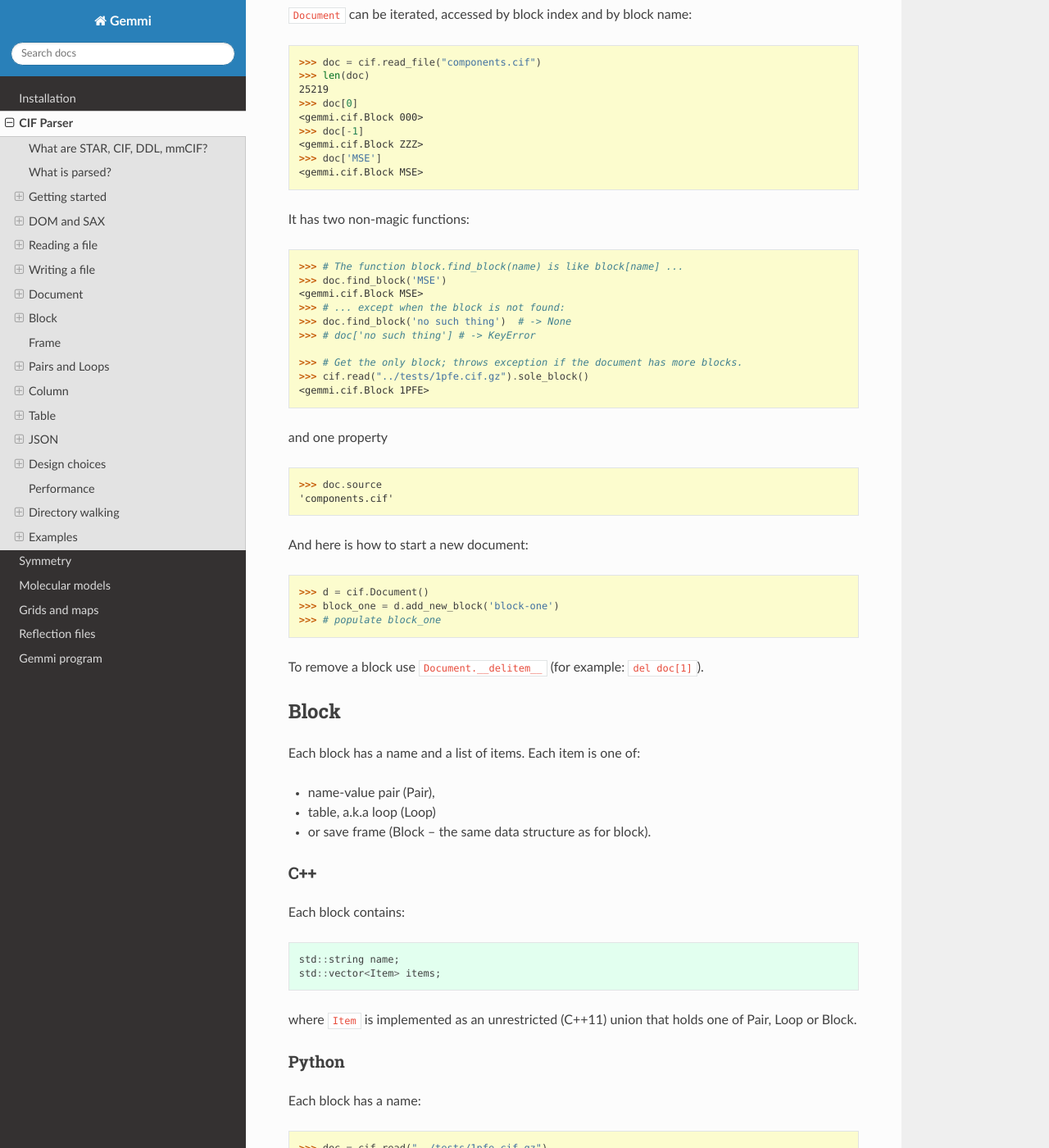
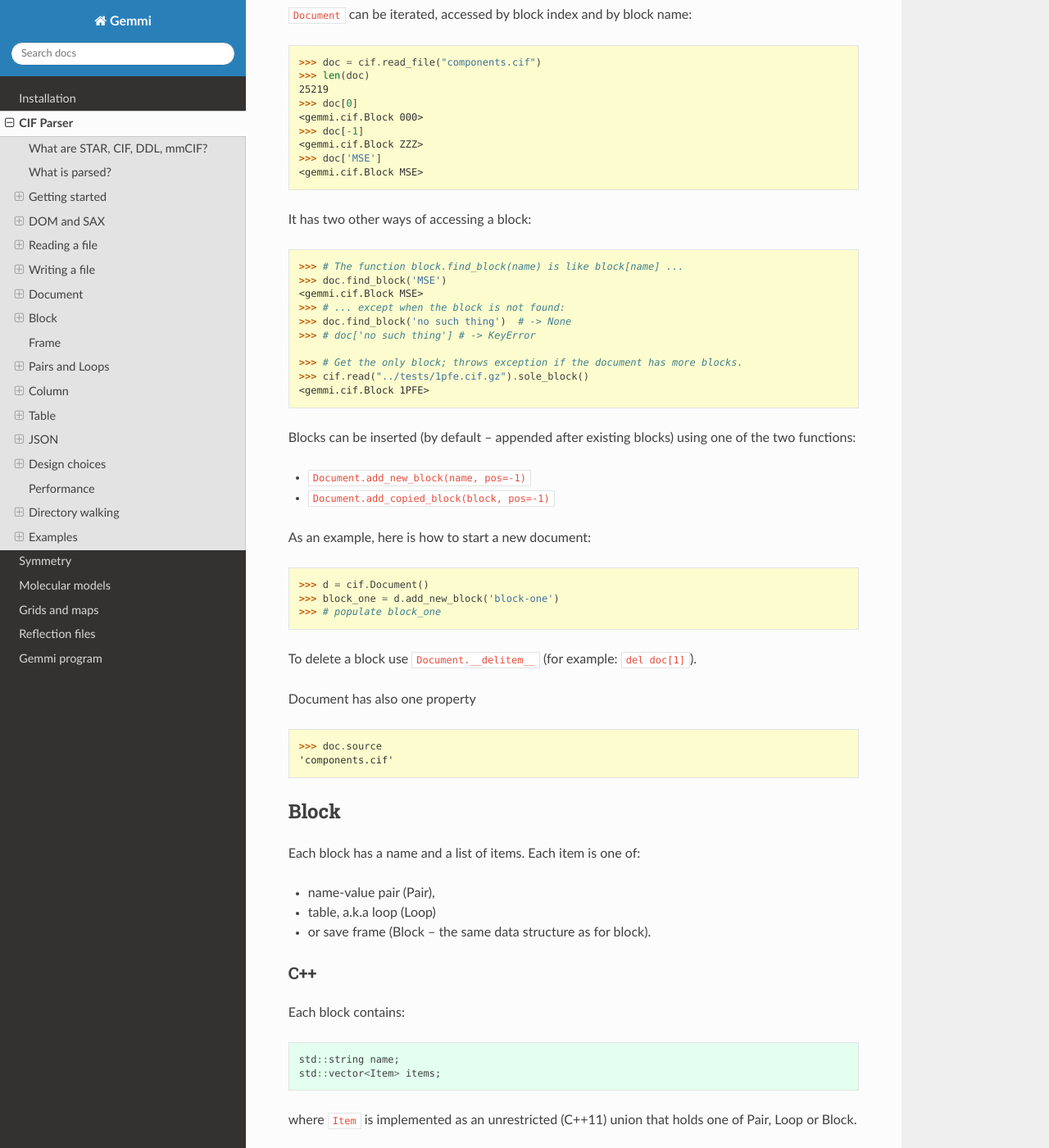
Before and after one commit to project-gemmi/gemmi, a Sphinx documentation site: the page built from docs/cif-parser.rst, in a window 1280 px wide and 1400 px high, scrolled down 8799 px. Shown: the whole window at 82% size. Built offline with Sphinx 7.4.7 and the Read the Docs theme 2.0.0, drawn with Linux system fonts in a browser that asks for light colours.

Commit message:
more docs

```diff
--- a/docs/cif-parser.rst
+++ b/docs/cif-parser.rst
@@ -458,7 +458,7 @@ Python
   >>> doc['MSE']
   <gemmi.cif.Block MSE>
 
-It has two non-magic functions:
+It has two other ways of accessing a block:
 
 .. doctest::
 
@@ -473,14 +473,13 @@ It has two non-magic functions:
   >>> cif.read("../tests/1pfe.cif.gz").sole_block()
   <gemmi.cif.Block 1PFE>
 
-and one property
-
-.. doctest::
-
-  >>> doc.source
-  'components.cif'
-
-And here is how to start a new document:
+Blocks can be inserted (by default -- appended after existing blocks)
+using one of the two functions:
+
+* ``Document.add_new_block(name, pos=-1)``
+* ``Document.add_copied_block(block, pos=-1)``
+
+As an example, here is how to start a new document:
 
 .. doctest::
 
@@ -488,7 +487,15 @@ And here is how to start a new document:
   >>> block_one = d.add_new_block('block-one')
   >>> # populate block_one
 
-To remove a block use ``Document.__delitem__`` (for example: ``del doc[1]``).
+To delete a block use ``Document.__delitem__`` (for example: ``del doc[1]``).
+
+Document has also one property
+
+.. doctest::
+
+  >>> doc.source
+  'components.cif'
+
 
 Block
 =====
--- a/docs/hkl.rst
+++ b/docs/hkl.rst
@@ -48,9 +48,8 @@ In Python, we have a single function for reading MTZ files:
 
 The Mtz class has a number of properties that are based on the header
 records in the MTZ format, such as ``spacegroup``, ``cell``,
-``title`, ``history``. (TODO: document them all.)
+``title``, ``history``. (TODO: document them all.)
 Importantly, it also has a list of datasets and a list of columns.
-that are stored in variables ``datasets`` and ``columns``.
 
 Datasets are stored in variable ``datasets``::
 
```
Also changed, not shown: docs/mol.rst (+18 -0 lines).
